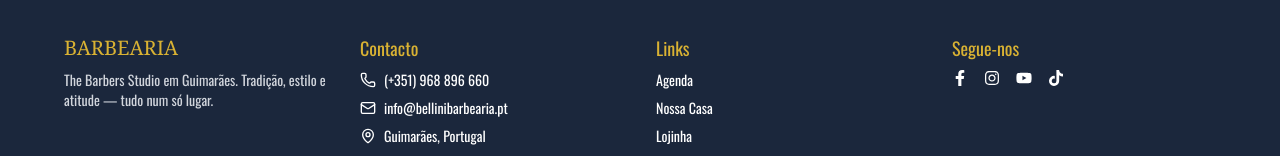
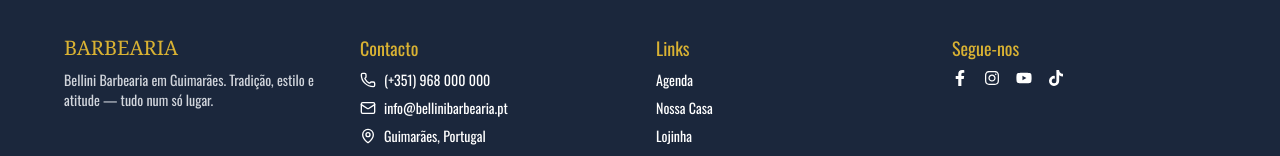
Before and after one commit to carlos-lima-dev/newbarberbellini, a React (Vite) app: page / in a window 1280 px wide. Shown: the part 1890-2046 px from the top of the page. Built offline with nearby package versions, Linux system fonts and the light colour scheme.

Commit message:
Update Footer.jsx

```diff
--- a/src/components/layout/Footer.jsx
+++ b/src/components/layout/Footer.jsx
@@ -11,7 +11,7 @@
         <div>
           <h2 className="text-yellow font-serif text-xl mb-2">BARBEARIA</h2>
           <p className="text-sm text-gray-300">
-            The Barbers Studio em Guimarães. Tradição, estilo e atitude — tudo num só lugar.
+             Bellini Barbearia em Guimarães. Tradição, estilo e atitude — tudo num só lugar.
           </p>
         </div>
 
@@ -20,7 +20,7 @@
           <h3 className="text-lg mb-2 text-yellow">Contacto</h3>
           <ul className="space-y-2 text-sm">
             <li className="flex items-center gap-2">
-              <Phone size={16} /> (+351) 968 896 660
+              <Phone size={16} /> (+351) 968 000 000
             </li>
             <li className="flex items-center gap-2">
               <Mail size={16} /> info@bellinibarbearia.pt
```
